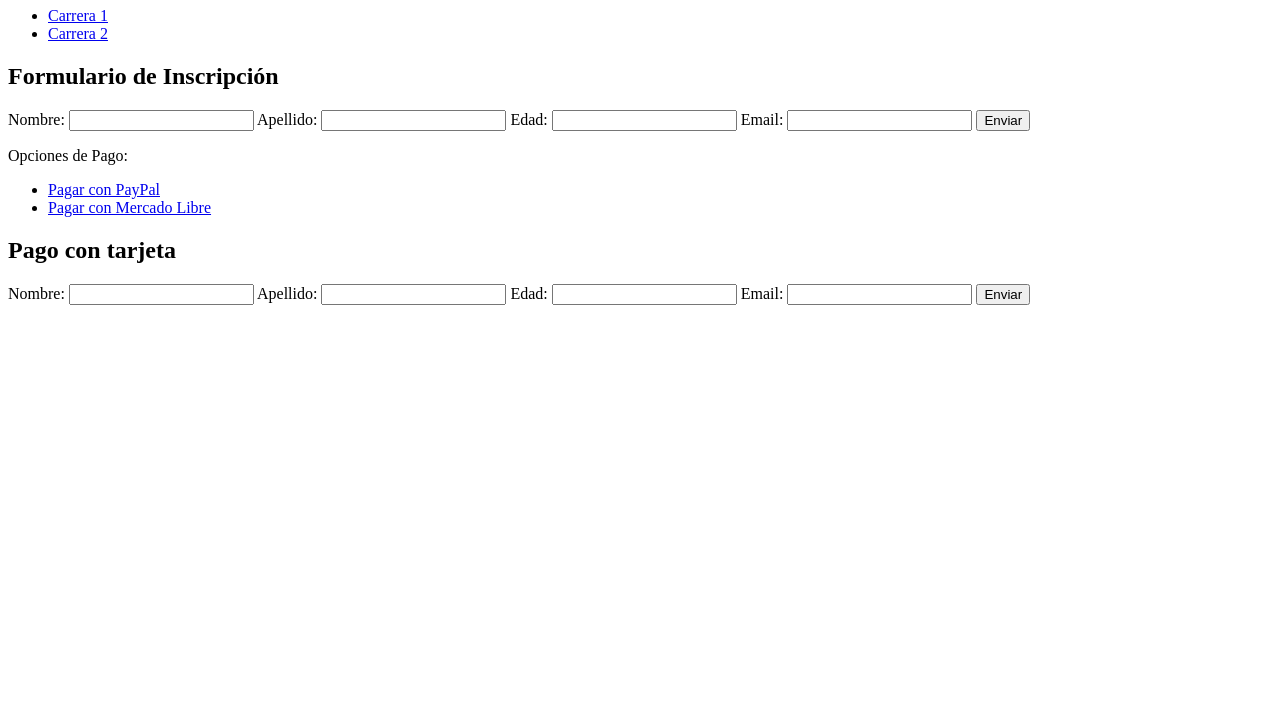
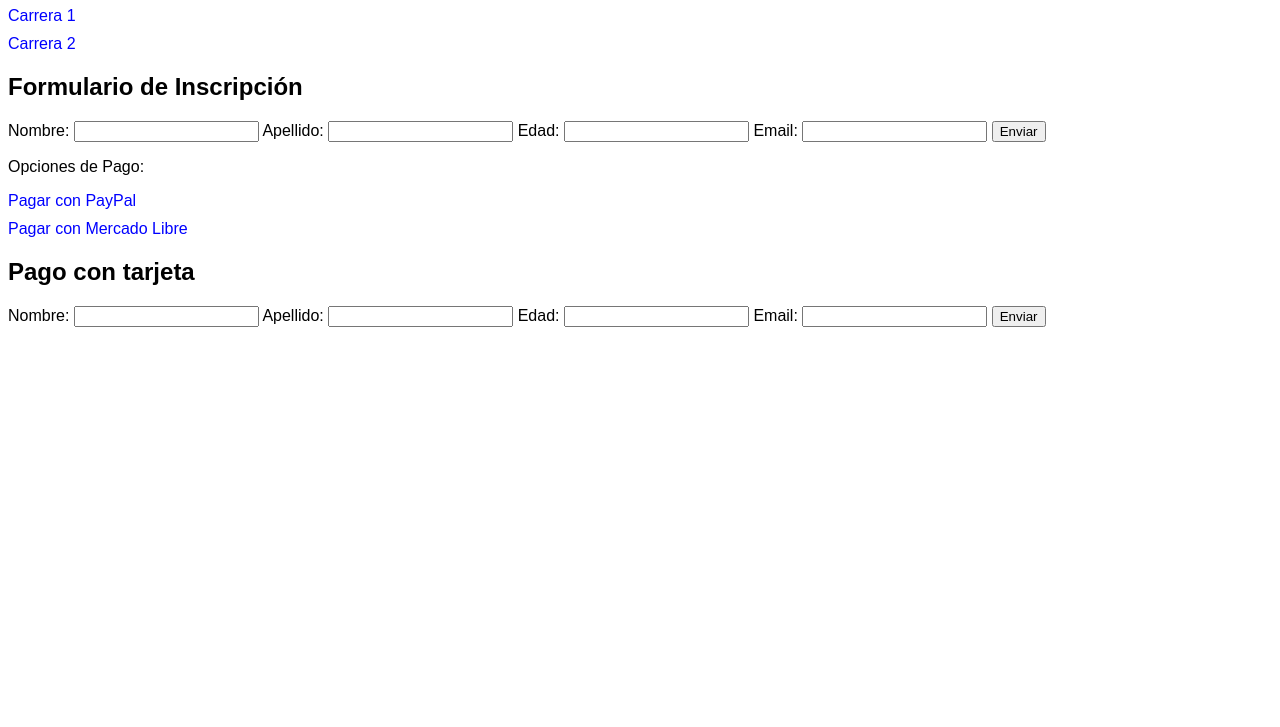
Before and after one commit to Saalvador/Proyect, a plain HTML site: page index.html in a window 1280 px wide. Shown: the part 73-800 px from the top of the page. Drawn offline with Linux system fonts and the light colour scheme; the site is published under a folder, as on GitHub Pages, so addresses that start at the root find nothing.

Commit message:
Update index.html

```diff
--- a/index.html
+++ b/index.html
@@ -2,7 +2,7 @@
 <html>
 <head>
     <title>Página de Carreras</title>
-    <link rel="stylesheet" type="text/css" href="/Style.css">
+    <link rel="stylesheet" type="text/css" href="Style.css">
 </head>
 <body>
     <h1>Carreras</h1>
```
